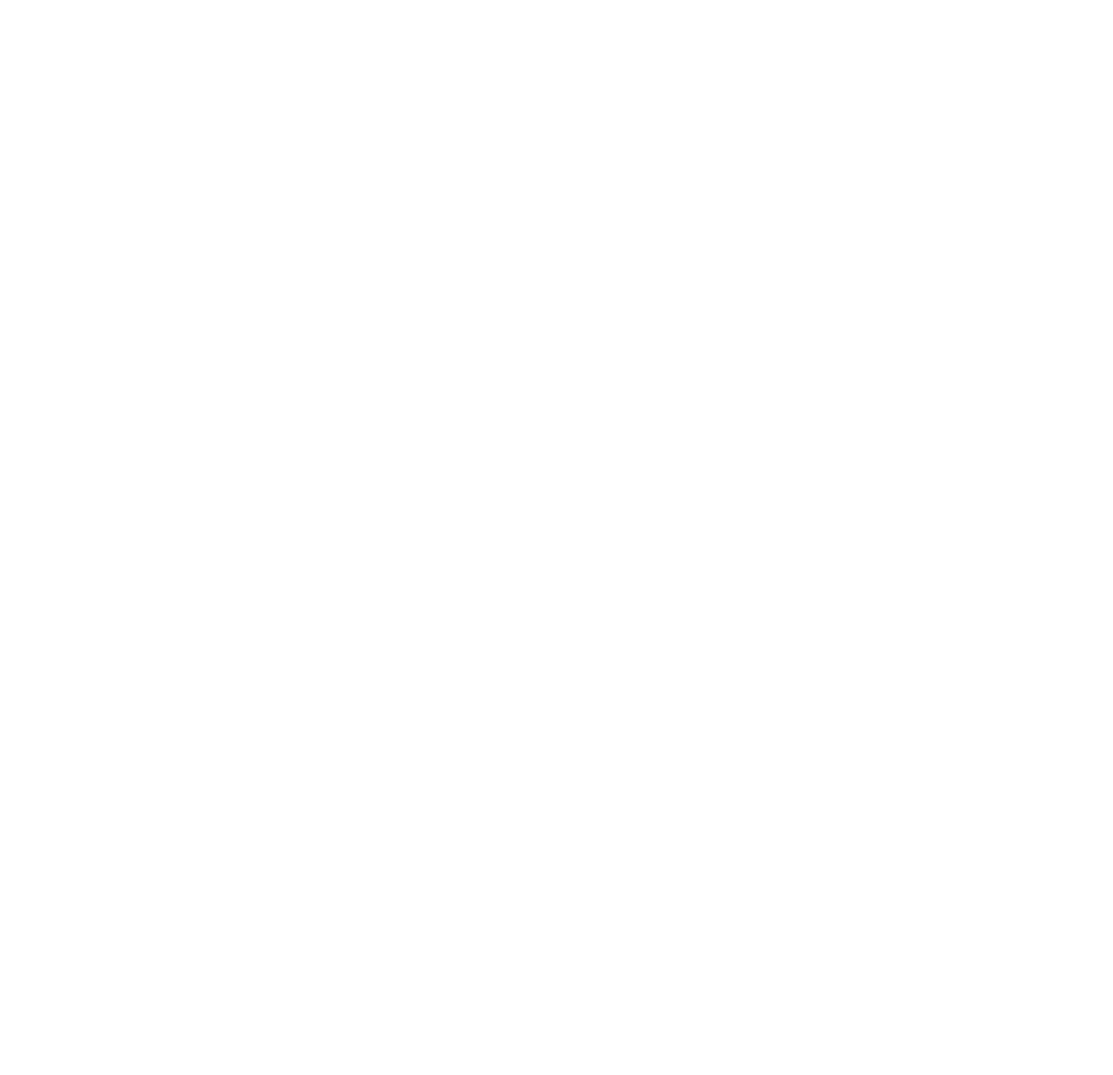
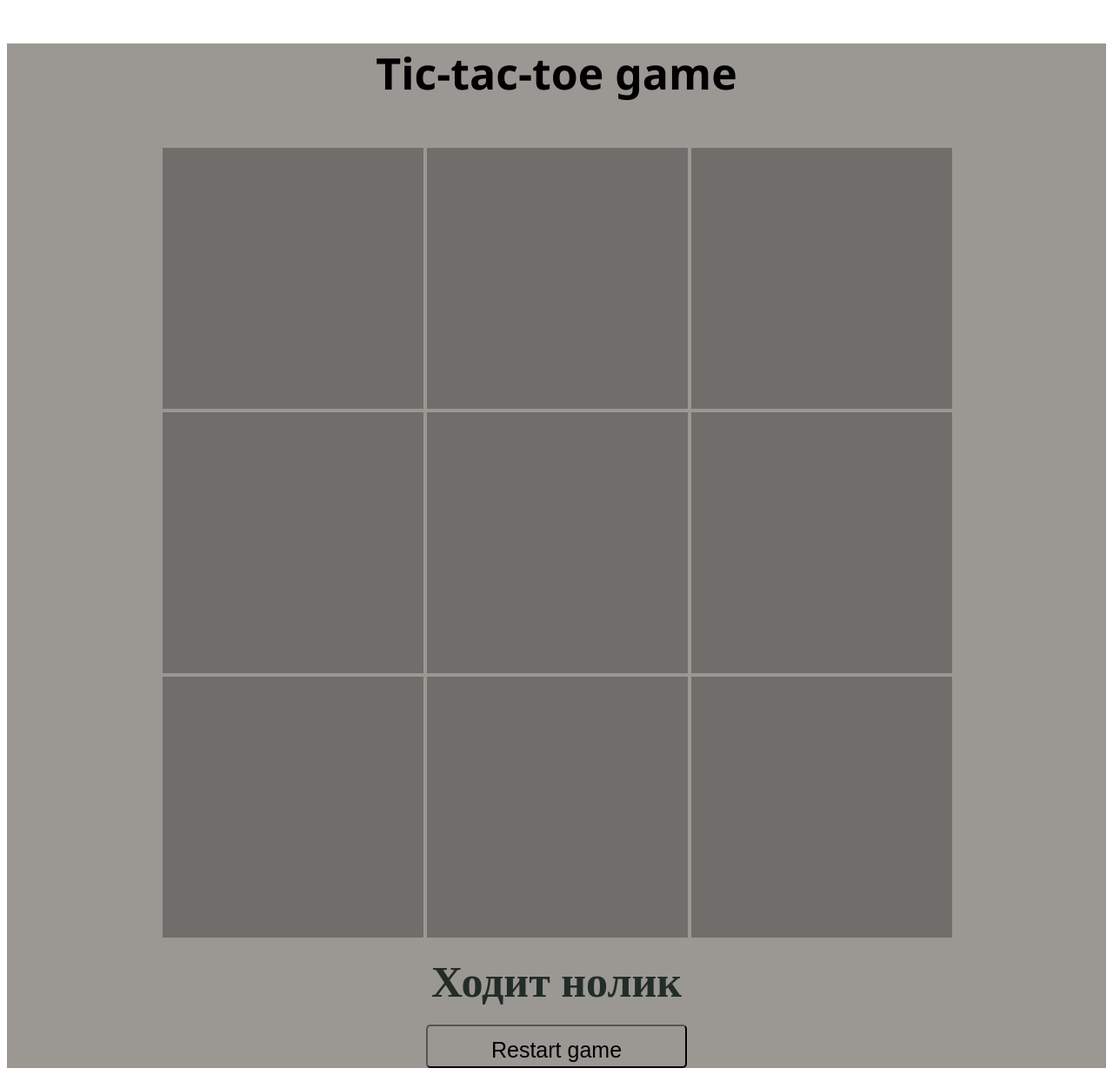
Before and after one commit to kost-ivanou/tic-tac-toe, a plain HTML site: page index.html in a window 1280 px wide. Shown: the whole page at 87% size. Before the commit the page ends 800 px from the top, so only its background shows below. Drawn offline with Linux system fonts and the light colour scheme.

Commit message:
added some styling

```diff
--- a/index.html
+++ b/index.html
@@ -3,11 +3,28 @@
 <head>
     <meta charset="UTF-8">
     <meta name="viewport" content="width=device-width, initial-scale=1.0">
-    <title>Document</title>
+    <title>Tic-tac-toe</title>
     <script src="js/script.js"></script>
     <link rel = "stylesheet" href = "style.css">
 </head>
 <body>
+    <section>
+        <h1 class = "game-title">Tic-tac-toe game</h1>
 
+        <div class = "game-container">
+            <div class = "cell" data-cell-index = "0"></div>
+            <div class = "cell" data-cell-index = "1"></div>
+            <div class = "cell" data-cell-index = "2"></div>
+            <div class = "cell" data-cell-index = "3"></div>
+            <div class = "cell" data-cell-index = "4"></div>
+            <div class = "cell" data-cell-index = "5"></div>
+            <div class = "cell" data-cell-index = "6"></div>
+            <div class = "cell" data-cell-index = "7"></div>
+            <div class = "cell" data-cell-index = "8"></div>
+        </div>
+            <h2 class = "game-status">Ходит нолик</h2>
+            <button class ="game-restart">Restart game</button>
+
+    </section>
 </body>
 </html>
--- a/style.css
+++ b/style.css
@@ -0,0 +1,43 @@
+section{
+    text-align: center;
+    background-color: rgb(155, 152, 148);
+}
+.cell{
+    border: 2px solid rgb(155, 152, 148);
+    width: 300px;
+    height: 300px;
+    cursor: pointer;
+    line-height: 100px;
+    font-size: 60px;
+}
+.game-container{
+    display:grid;
+    grid-template-columns: repeat(3, auto);
+    width: 910px;
+    margin: 10px auto;
+    background-color: rgb(112, 109, 107);
+    color: black;
+}
+.game-title{
+    font-size: 50px;
+    font-family:'Segoe UI', Tahoma, Geneva, Verdana, sans-serif;
+    margin:50px auto;
+}
+.display-player{
+    font-size: 30px;
+    font-family: 'Segoe UI', Tahoma, Geneva, Verdana, sans-serif;
+    margin:auto;
+}
+.game-restart{
+    background-color: rgb(155, 152, 148);
+    width: 300px;
+    border-radius: 5px;
+    height: 50px;
+    font-size: 25px;
+    padding-top: 10px;
+}
+.game-status {
+    font-size: 50px;
+    color: #232d27;
+    margin: 20px auto;
+}
```
